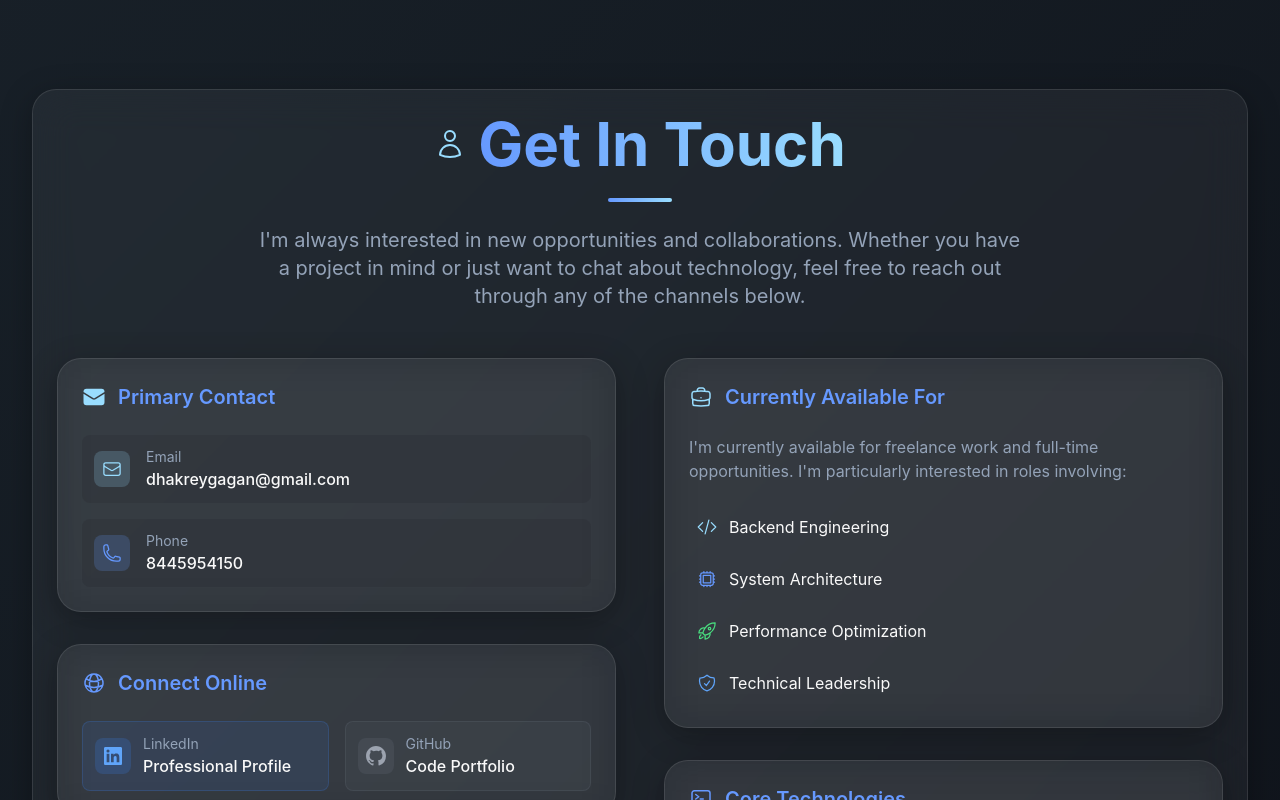
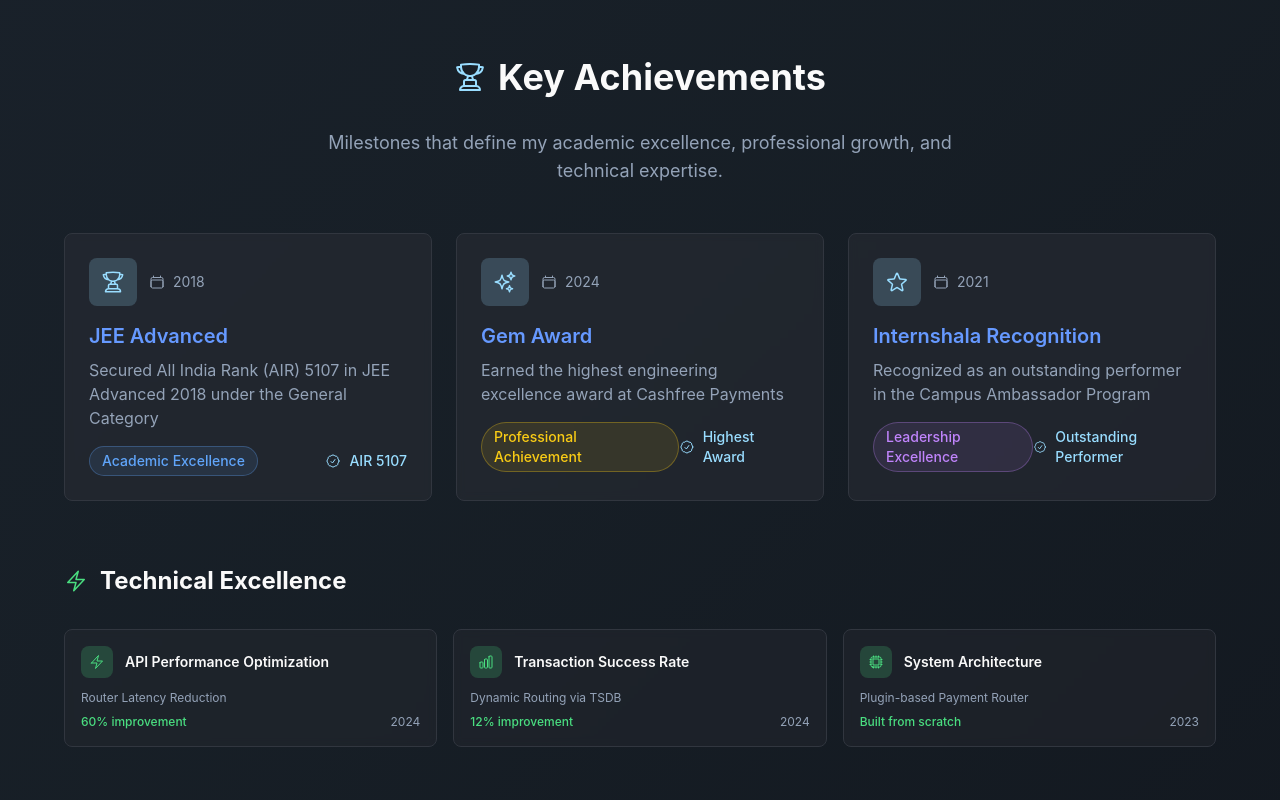
Before and after one commit to gagandhakrey/gagan-portfolio, a Next.js app: page / in a window 1280 px wide. Shown: the part 6740-7540 px from the top of the page. Built offline with nearby package versions, Linux system fonts and the light colour scheme.

Commit message:
commit 3

```diff
--- a/app/page.tsx
+++ b/app/page.tsx
@@ -2,6 +2,7 @@ import { Hero } from '@/components/organisms/Hero';
 import { AboutSection } from '@/components/organisms/AboutSection';
 import { ExperienceTimeline } from '@/components/organisms/ExperienceTimeline';
 import { ProjectsGrid } from '@/components/organisms/ProjectsGrid';
+import { AchievementsSection } from '@/components/organisms/AchievementsSection';
 import { ContactSection } from '@/components/organisms/ContactSection';
 import { personJsonLd, websiteJsonLd } from '@/lib/seo';
 
@@ -26,6 +27,7 @@ export default function HomePage() {
         <AboutSection />
         <ExperienceTimeline />
         <ProjectsGrid />
+        <AchievementsSection />
         <ContactSection />
       </main>
     </>
--- /dev/null
+++ b/components/organisms/AchievementsSection.tsx
@@ -0,0 +1,171 @@
+'use client';
+
+import { motion } from 'framer-motion';
+import {
+  TrophyIcon,
+  StarIcon,
+  SparklesIcon,
+  BoltIcon,
+  ChartBarIcon,
+  CpuChipIcon,
+  CalendarIcon,
+  CheckBadgeIcon
+} from '@heroicons/react/24/outline';
+import { achievements } from '@/content';
+
+const getAchievementIcon = (iconType: string) => {
+  switch (iconType) {
+    case 'trophy': return TrophyIcon;
+    case 'award': return SparklesIcon;
+    case 'star': return StarIcon;
+    case 'bolt': return BoltIcon;
+    case 'chart': return ChartBarIcon;
+    case 'cpu': return CpuChipIcon;
+    default: return TrophyIcon;
+  }
+};
+
+const getCategoryColor = (category: string) => {
+  switch (category) {
+    case 'Academic Excellence': return 'text-blue-400 bg-blue-400/10 border-blue-400/30';
+    case 'Professional Achievement': return 'text-yellow-400 bg-yellow-400/10 border-yellow-400/30';
+    case 'Leadership Excellence': return 'text-purple-400 bg-purple-400/10 border-purple-400/30';
+    case 'Technical Achievement': return 'text-green-400 bg-green-400/10 border-green-400/30';
+    default: return 'text-accent bg-accent/10 border-accent/30';
+  }
+};
+
+export function AchievementsSection() {
+  // Separate key achievements (first 3) from technical achievements
+  const keyAchievements = achievements.slice(0, 3);
+  const technicalAchievements = achievements.slice(3);
+
+  return (
+    <section id="achievements" className="py-24">
+      <div className="container mx-auto px-4">
+        <motion.div
+          initial={{ opacity: 0, y: 20 }}
+          whileInView={{ opacity: 1, y: 0 }}
+          viewport={{ once: true }}
+          transition={{ duration: 0.6 }}
+          className="max-w-6xl mx-auto"
+        >
+          <div className="flex items-center justify-center gap-3 mb-8">
+            <TrophyIcon className="w-8 h-8 text-accent" />
+            <h2 className="text-3xl md:text-4xl font-bold text-center">
+              Key Achievements
+            </h2>
+          </div>
+
+          <p className="text-lg text-muted-foreground text-center mb-12 max-w-2xl mx-auto">
+            Milestones that define my academic excellence, professional growth, and technical expertise.
+          </p>
+
+          {/* Key Achievements Grid */}
+          <div className="grid md:grid-cols-3 gap-6 mb-16">
+            {keyAchievements.map((achievement, index) => {
+              const IconComponent = getAchievementIcon(achievement.icon);
+              const colorClass = getCategoryColor(achievement.category);
+
+              return (
+                <motion.div
+                  key={achievement.title}
+                  initial={{ opacity: 0, y: 20 }}
+                  whileInView={{ opacity: 1, y: 0 }}
+                  viewport={{ once: true }}
+                  transition={{ duration: 0.6, delay: index * 0.1 }}
+                  className="group"
+                >
+                  <div className="bg-secondary/60 backdrop-blur-sm rounded-lg p-6 border border-border hover:border-primary/50 transition-all duration-300 h-full hover:shadow-lg group-hover:scale-[1.02]">
+                    <div className="flex items-start justify-between mb-4">
+                      <div className="flex items-center gap-3">
+                        <div className="p-3 bg-accent/20 rounded-lg group-hover:bg-accent/30 transition-colors">
+                          <IconComponent className="w-6 h-6 text-accent" />
+                        </div>
+                        <div className="flex items-center gap-2 text-sm text-muted-foreground">
+                          <CalendarIcon className="w-4 h-4" />
+                          <span>{achievement.year}</span>
+                        </div>
+                      </div>
+                    </div>
+
+                    <h3 className="text-xl font-semibold text-primary group-hover:text-accent transition-colors mb-2">
+                      {achievement.title}
+                    </h3>
+
+                    <p className="text-muted-foreground mb-4 group-hover:text-foreground transition-colors">
+                      {achievement.subtitle}
+                    </p>
+
+                    <div className="flex items-center justify-between">
+                      <span className={`px-3 py-1 rounded-full text-sm font-medium border ${colorClass}`}>
+                        {achievement.category}
+                      </span>
+
+                      <div className="flex items-center gap-2 text-sm font-medium text-accent">
+                        <CheckBadgeIcon className="w-4 h-4" />
+                        {achievement.metric}
+                      </div>
+                    </div>
+                  </div>
+                </motion.div>
+              );
+            })}
+          </div>
+
+          {/* Technical Achievements */}
+          <motion.div
+            initial={{ opacity: 0, y: 20 }}
+            whileInView={{ opacity: 1, y: 0 }}
+            viewport={{ once: true }}
+            transition={{ duration: 0.6, delay: 0.4 }}
+          >
+            <div className="flex items-center gap-3 mb-8">
+              <BoltIcon className="w-6 h-6 text-green-400" />
+              <h3 className="text-2xl font-bold text-foreground">
+                Technical Excellence
+              </h3>
+            </div>
+
+            <div className="grid md:grid-cols-2 lg:grid-cols-3 gap-4">
+              {technicalAchievements.map((achievement, index) => {
+                const IconComponent = getAchievementIcon(achievement.icon);
+
+                return (
+                  <motion.div
+                    key={achievement.title}
+                    initial={{ opacity: 0, x: -20 }}
+                    whileInView={{ opacity: 1, x: 0 }}
+                    viewport={{ once: true }}
+                    transition={{ duration: 0.6, delay: index * 0.1 }}
+                    className="group"
+                  >
+                    <div className="bg-secondary/40 backdrop-blur-sm rounded-lg p-4 border border-border hover:border-green-400/50 transition-all duration-300 hover:bg-secondary/60">
+                      <div className="flex items-center gap-3 mb-3">
+                        <div className="p-2 bg-green-400/20 rounded-lg group-hover:bg-green-400/30 transition-colors">
+                          <IconComponent className="w-4 h-4 text-green-400" />
+                        </div>
+                        <h4 className="text-sm font-semibold text-foreground group-hover:text-green-400 transition-colors">
+                          {achievement.title}
+                        </h4>
+                      </div>
+
+                      <p className="text-xs text-muted-foreground mb-2 group-hover:text-foreground transition-colors">
+                        {achievement.subtitle}
+                      </p>
+
+                      <div className="flex items-center justify-between text-xs">
+                        <span className="text-green-400 font-medium">{achievement.metric}</span>
+                        <span className="text-muted-foreground">{achievement.year}</span>
+                      </div>
+                    </div>
+                  </motion.div>
+                );
+              })}
+            </div>
+          </motion.div>
+        </motion.div>
+      </div>
+    </section>
+  );
+}
--- a/content/en/achievements.json
+++ b/content/en/achievements.json
@@ -1,56 +1,50 @@
 [
   {
     "title": "JEE Advanced",
-    "subtitle": "All India Rank (AIR) 5107",
-    "metric": "General Category",
-    "year": 2018
+    "subtitle": "Secured All India Rank (AIR) 5107 in JEE Advanced 2018 under the General Category",
+    "metric": "AIR 5107",
+    "year": 2018,
+    "category": "Academic Excellence",
+    "icon": "trophy"
   },
   {
     "title": "Gem Award",
-    "subtitle": "Highest Engineering Excellence Award",
-    "metric": "Cashfree Payments",
-    "year": 2024
+    "subtitle": "Earned the highest engineering excellence award at Cashfree Payments",
+    "metric": "Highest Award",
+    "year": 2024,
+    "category": "Professional Achievement",
+    "icon": "award"
   },
   {
     "title": "Internshala Recognition",
-    "subtitle": "Outstanding Performer",
-    "metric": "Campus Ambassador Program",
-    "year": 2021
+    "subtitle": "Recognized as an outstanding performer in the Campus Ambassador Program",
+    "metric": "Outstanding Performer",
+    "year": 2021,
+    "category": "Leadership Excellence",
+    "icon": "star"
   },
   {
     "title": "API Performance Optimization",
     "subtitle": "Router Latency Reduction",
     "metric": "60% improvement",
-    "year": 2024
+    "year": 2024,
+    "category": "Technical Achievement",
+    "icon": "bolt"
   },
   {
     "title": "Transaction Success Rate",
     "subtitle": "Dynamic Routing via TSDB",
     "metric": "12% improvement",
-    "year": 2024
-  },
-  {
-    "title": "Database Performance",
-    "subtitle": "Query Optimization",
-    "metric": "Significant improvement",
-    "year": 2023
+    "year": 2024,
+    "category": "Technical Achievement",
+    "icon": "chart"
   },
   {
     "title": "System Architecture",
     "subtitle": "Plugin-based Payment Router",
-    "metric": "From scratch",
-    "year": 2023
-  },
-  {
-    "title": "Team Mentoring",
-    "subtitle": "New Joiners Guidance",
-    "metric": "2 engineers",
-    "year": 2024
-  },
-  {
-    "title": "Tech Stack Upgrade",
-    "subtitle": "MySQL & Java Versions",
-    "metric": "Led migration",
-    "year": 2023
+    "metric": "Built from scratch",
+    "year": 2023,
+    "category": "Technical Achievement",
+    "icon": "cpu"
   }
 ]
--- a/content/types.ts
+++ b/content/types.ts
@@ -25,6 +25,7 @@ export interface Achievement {
   metric?: string;
   icon?: string;
   year?: number;
+  category?: string;
 }
 
 export interface Testimonial {
```
